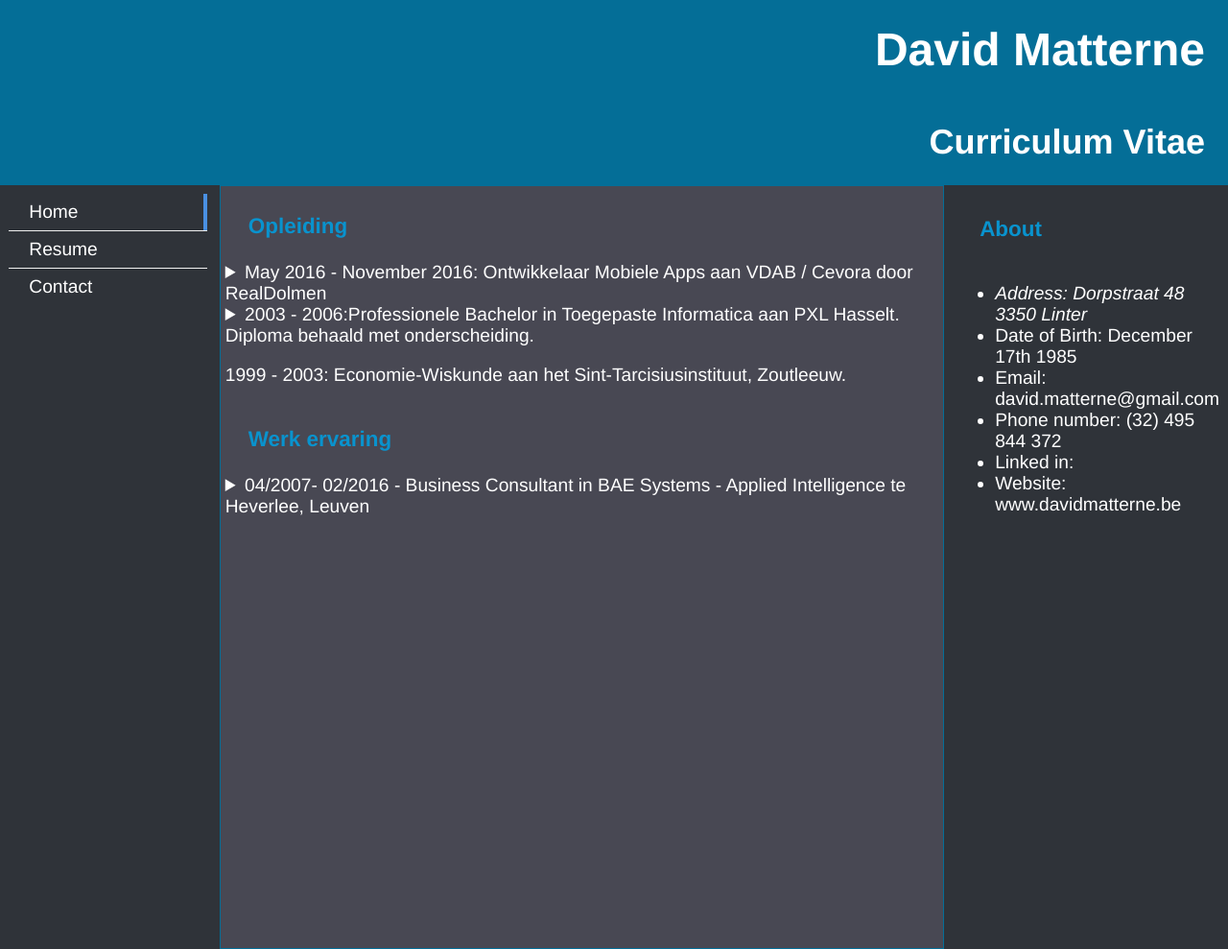
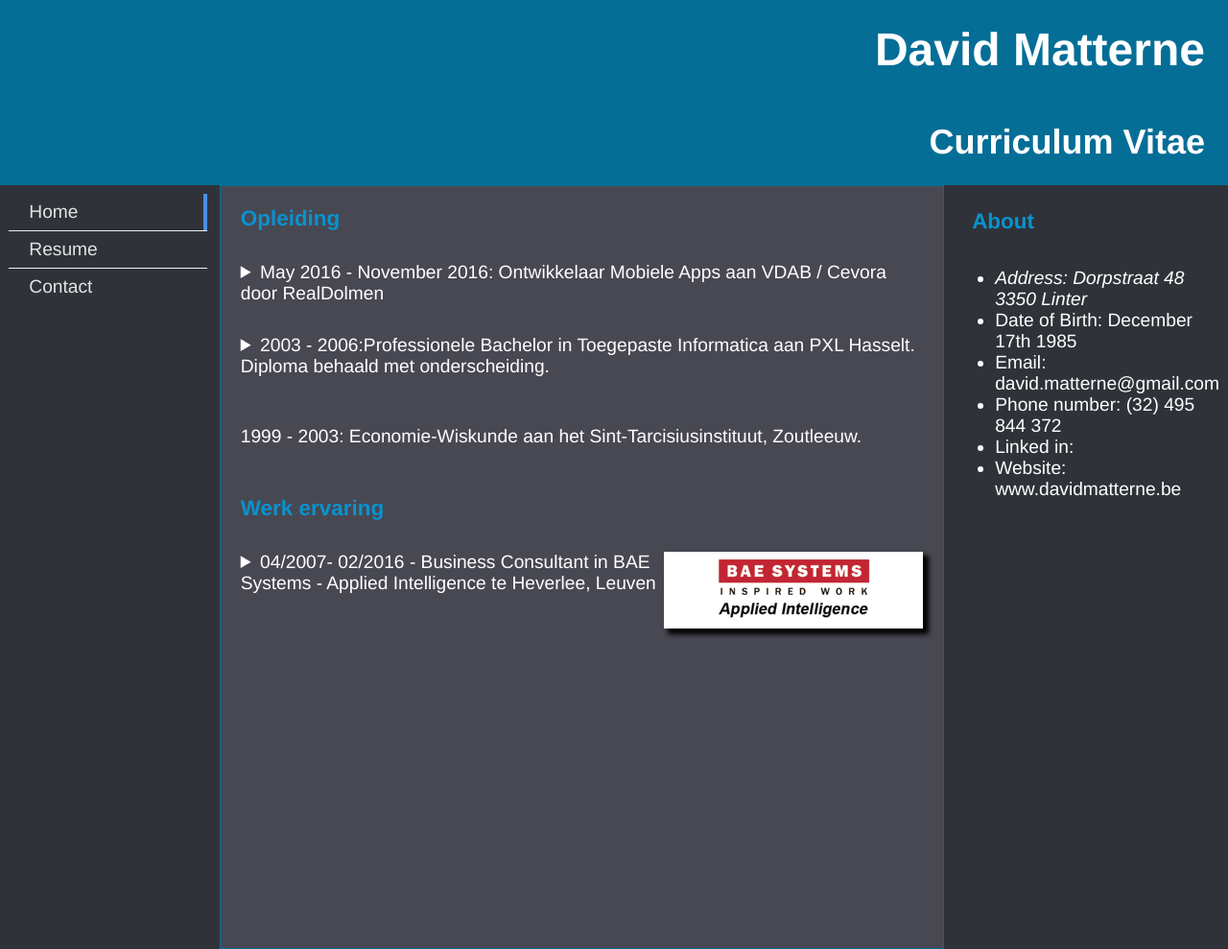
Before and after one commit to dmatterne/html-course, a plain HTML site: page CV/Index.html in a window 1280 px wide. Shown: the top 989 px of the page at 96% size. Drawn offline with Linux system fonts and the light colour scheme.

Commit message:
Add files and update

```diff
--- a/CV/Index.html
+++ b/CV/Index.html
@@ -47,7 +47,8 @@
                 <details>
                     <summary>2003 - 2006:Professionele Bachelor in Toegepaste Informatica aan PXL Hasselt. Diploma behaald met onderscheiding.</summary>
                     <p>Projecten:</p>
-                    Het bouwen van een website met behulp van Java servlets/Java beans voor Kinepolis met behulp van Oracle. Hiervoor heb ik een attest behaald voor projectwerking waar ik op geslaagd ben met grote onderscheiding. Stage te Robert Bosh Tienen, updaten van Intranet met behulp van ASP en programmeren in VB.net. Vakken: Netwerken, Cobol, VB.NET, Java, Oracle, C++, Systeemanalyse, Procedureel Programmeren, Web Design, Microsoft Office, ..
+                    <p>Het bouwen van een website met behulp van Java servlets/Java beans voor Kinepolis met behulp van Oracle. Hiervoor heb ik een attest behaald voor projectwerking waar ik op geslaagd ben met grote onderscheiding. Stage te Robert Bosh Tienen, updaten van Intranet met behulp van ASP en programmeren in VB.net. Vakken: Netwerken, Cobol, VB.NET, Java, Oracle, C++, Systeemanalyse, Procedureel Programmeren, Web Design, Microsoft Office, ..
+                    </p>
                 </details>
                 <p> 1999 - 2003: Economie-Wiskunde aan het Sint-Tarcisiusinstituut, Zoutleeuw.</p>
             </section>
@@ -55,7 +56,11 @@
                 <header>
                     <h3> Werk ervaring </h3> </header>
                 <details>
-                    <summary>04/2007- 02/2016 - Business Consultant in BAE Systems - Applied Intelligence te Heverlee, Leuven</summary>
+                    <summary>
+                    <div id="BAELogo">
+                        <img src="Afbeeldingen/2002-t.gif" alt="Logo for BAE Systems"/>
+                    </div>
+                    04/2007- 02/2016 - Business Consultant in BAE Systems - Applied Intelligence te Heverlee, Leuven</summary>
                     <p> Takenpakket: </p>
                     <p>Instaan voor het houden van scoping sessies bij de klant, de vereisten van de klant analyseren, documenteren en vertalen in taken voor het projectteam met behulp van de nodige tools en de taken verdelen over het team. Het aanmaken van testcases op basis van het document en het implementeren en testen van de wijzigingen samen met het team. Na de installatie bij de klant sta ik ook in voor de klantenondersteuning zowel tijdens het testen bij de klant als nadien. Het ondersteunen en trainen van nieuwe teamleden, zowel ervaren leden als beginners door expert te zijn in de aangeboden software. Databank : Aanmaken, wijzigen, raadplegen van complexe tabellen, views, functions, procedures, indexes voor de projecten in zowel Oracle, Teradata en SQL Server Databanken. Oplossingen zoeken voor performantie problemen.</p>
                     <p>
--- a/CV/css/style.css
+++ b/CV/css/style.css
@@ -19,6 +19,8 @@ body {
 
 body > header {
     background-color: #046E97;
+/*    background-image: url(../Afbeeldingen/739844_4779295433180_1190722869_o.jpg);*/
+/*    background-size:auto;*/
 }
 
 body > header,
@@ -50,6 +52,7 @@ footer {
     background: #484853;
     flex: 3 1 60%;
     order: 2;
+
 }
 
 #main > nav {
@@ -65,8 +68,8 @@ footer {
 #main > aside {
     margin: 4px;
     padding: 5px;
-    /*        border: 1px solid #8888bb;*/
-    /*        border-radius: 7pt;*/
+/*    border: 1px solid #8888bb;*/
+/*    border-radius: 7pt;*/
     background: #2F3339;
     flex: 1 6 20%;
     order: 3;
@@ -105,27 +108,26 @@ h3 {
 
 h3 {
     color: #0993CE;
+
 }
 
-a:link {
-    color: white;
-    font-weight: normal;
-    font-style: normal;
-    text-decoration: none;
+#BAELogo {
+/*    padding: 1;*/
+    float: right;
+/*    border-style: solid;*/
+/*    border: 10px;*/
+/*    border-color: green;*/
+    box-shadow: 5px 5px 5px 1px black;
 }
 
-a:visited {
-    color: white;
+details > summary, section > p, h3 {
+    padding: 1rem;
 }
 
-a:hover {
-    color: #2F3339;
+article > section > p, details > p {
+    padding: 1rem;
+    text-align: justify;
 }
-
-a:active {
-    color: darkgreen;
-}
-
 
 /*
 #menuitem1 {
@@ -271,3 +273,27 @@ a:active {
 .main-navigation li.current a {
     border-right: 4px solid #4A90E2
 }
+
+
+a {
+    color: #E3E3E3;
+}
+
+a:link {
+    color: #E3E3E3;
+    font-weight: normal;
+    font-style: normal;
+    text-decoration: none;
+}
+
+a:visited {
+    color: #E3E3E3;
+}
+
+a:hover {
+    color: #2F3339;
+}
+
+a:active {
+    color: darkgreen;
+}
```
Also changed, not shown: CV/Afbeeldingen/2002-t.gif (added), CV/Afbeeldingen/739844_4779295433180_1190722869_o.jpg (added), 3 other files.
